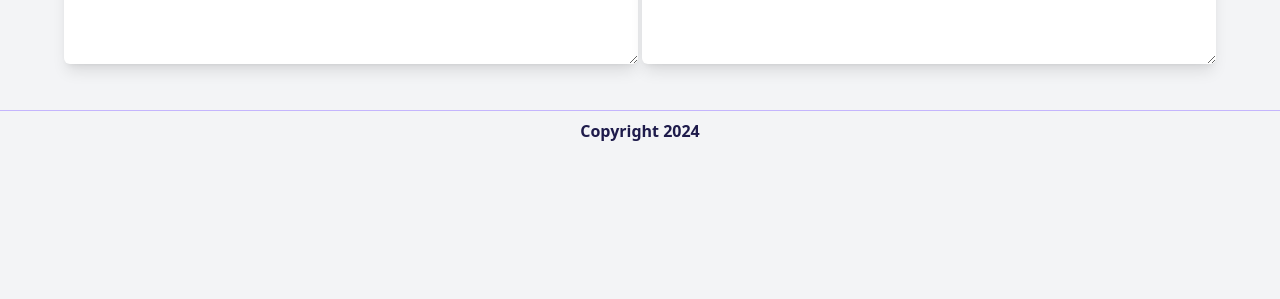
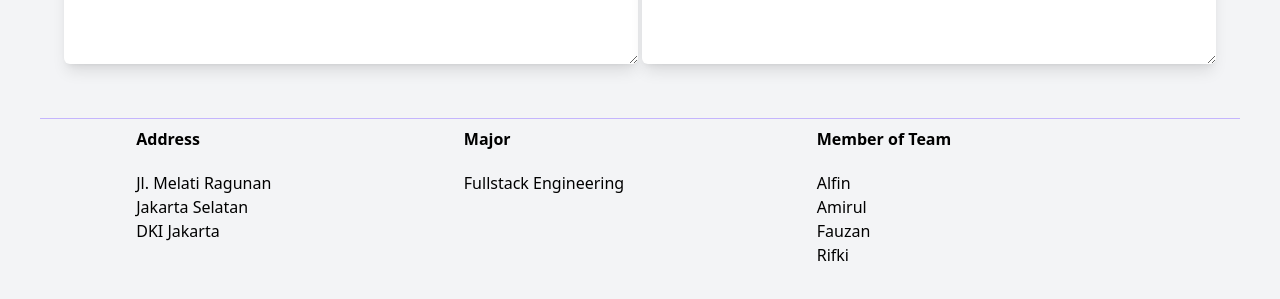
Before and after one commit to finkurniawan/my-expert-translator-frontend, a Next.js app: page / in a window 1280 px wide. Shown: the part 265-564 px from the top of the page. Built offline with nearby package versions, Linux system fonts and the light colour scheme; no server answers.

Commit message:
style footer

```diff
--- a/src/components/layout/Footer.tsx
+++ b/src/components/layout/Footer.tsx
@@ -1,8 +1,46 @@
 
 export default function Footer() {
-    return <footer className={"mt-10"}>
-        <div className={"h-px bg-violet-300 my-2"}/>
-        <div className={"text-indigo-950 font-bold flex justify-center"}>Copyright 2024</div>
-    </footer>
+   return (
+           <footer className="px-10 py-10">
+            <div className={"h-px bg-violet-300 my-2"}/>
+               <div className="md:flex flex-wrap justify-center">
 
-}
+                   <div className="mx-auto">
+                       <div>
+                           <h2 className="font-bold">Address</h2>
+                           <p className="pt-5">
+                               Jl. Melati Ragunan<br />
+                               Jakarta Selatan <br />
+                               DKI Jakarta
+                           </p>
+                       </div>
+                   </div>
+
+                   <div className="mx-auto">
+                       <h3 className="font-bold">Major</h3>
+                       <ul>
+                           <li className="pt-5">Fullstack Engineering</li>
+                       </ul>
+                   </div>
+
+                   <div className="mx-auto">
+                       <h3 className="font-bold">Member of Team</h3>
+                       <ul>
+                           <li className="pt-5">Alfin</li>
+                           <li>Amirul</li>
+                           <li>Fauzan</li>
+                           <li>Rifki</li>
+                       </ul>
+                   </div>
+
+                   <div className="mx-auto">
+                       <h3></h3>
+                       <ul>
+                           <li></li>
+                       </ul>
+                   </div>
+
+               </div>
+           </footer>
+       );
+   }
```
Also changed, not shown: 1 other file (tests, documents, lock files or other folders).
